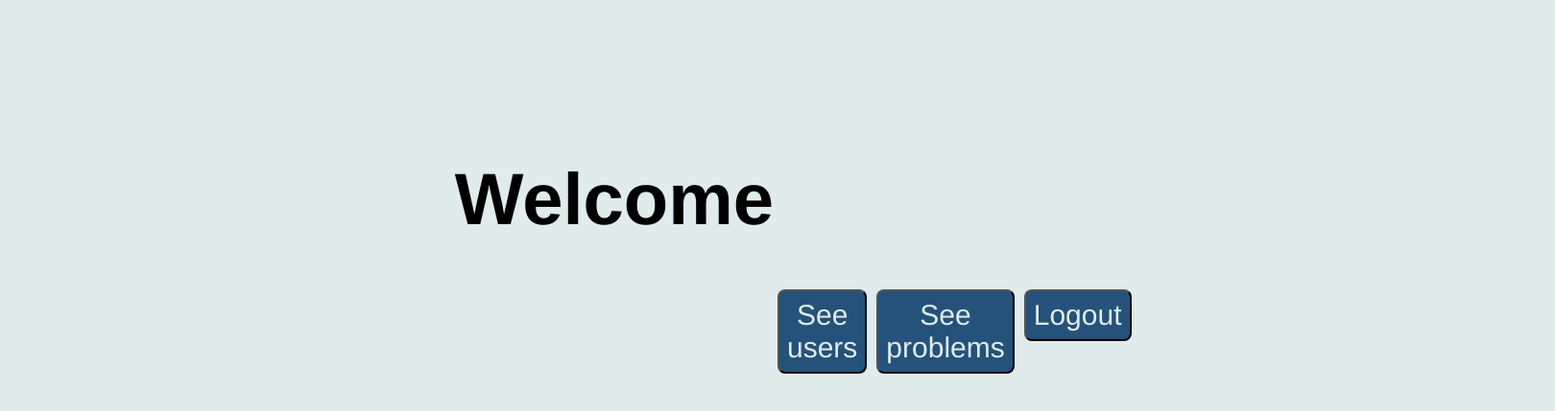
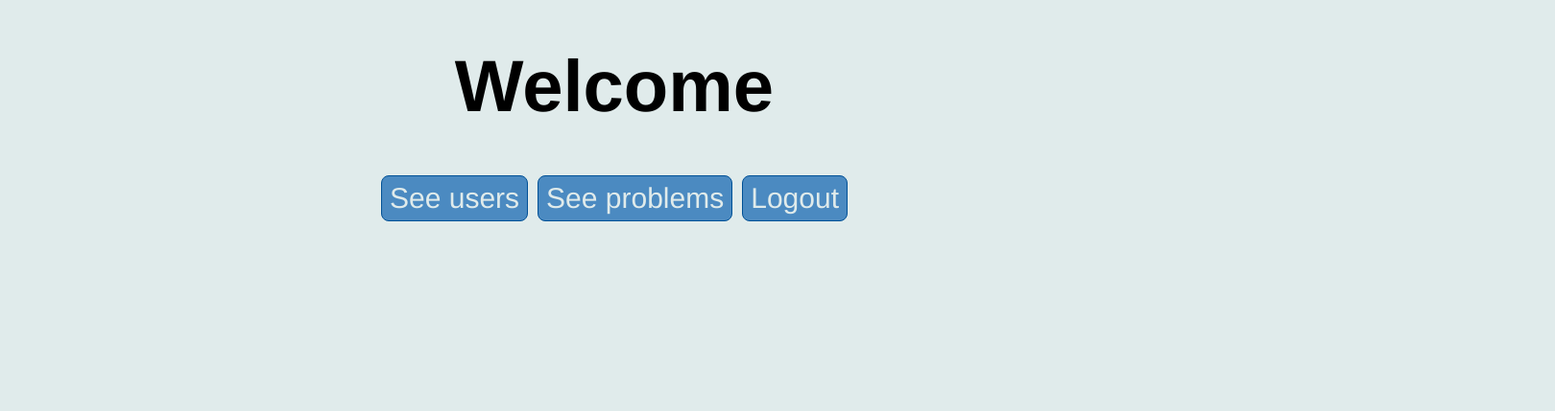
Before and after one commit to declanmcm/gotecqfe-ts, a React (Create React App) app: page /judge-manager/app in a window 1280 px wide. Shown: the part 287-716 px from the top of the page at 96% size, 1620 px wide, since content can reach past the window. Built offline with nearby package versions, Linux system fonts and the light colour scheme.

Commit message:
feat: button style reconcile

```diff
--- a/src/components/Header.tsx
+++ b/src/components/Header.tsx
@@ -1,26 +1,30 @@
 import { useNavigate } from "react-router-dom";
 import styled from "styled-components";
+import { BaseButton } from "./styled";
 
-const Button = styled.button`
+const Button = styled(BaseButton)`
   font-size: 30px;
-  background-color: var(--button-colour);
-  color: var(--text-light);
-  font-family: Helvetica;
   border-radius: 4px;
-  padding: 8px;
-  cursor: pointer;
 `;
 
 const HeaderTag = styled.header`
   display: flex;
   justify-content: space-between;
+  gap: 15px;
   background-color: var(--header-color);
-  position: fixed;
+  border-bottom: 1px solid var(--border-colour);
+  box-shadow: 0 1px 2px 0px #777;
+  position: sticky;
+  top: 0;
   width: 100%;
+  padding: 15px;
+  box-sizing: border-box;
 `;
 
 const Wrapper = styled.div`
-  margin: 15px;
+  &.pull-right {
+    margin-left: auto;
+  }
   &:hover ${Button} {
     background-color: var(--button-hover);
   }
@@ -36,25 +40,18 @@ export default function Header({ text }: { text: string }) {
   }
 
   return (
-    <div>
     <HeaderTag>
-        <div style={{display: 'flex'}}>
       <Wrapper>
         <Button onClick={() => navigate("/judge-manager/app")}>Home</Button>
       </Wrapper>
       <Wrapper>
         <Button onClick={handleChange}>{text}</Button>
       </Wrapper>
-        </div>
-        <Wrapper>
+      <Wrapper className="pull-right">
         <Button onClick={() => navigate("/judge-manager/auth")}>
           Logout
         </Button>
       </Wrapper>
     </HeaderTag>
-      <div style = {{padding: 40}}>
-
-      </div>
-    </div>
   );
 }
--- a/src/components/Pagination.tsx
+++ b/src/components/Pagination.tsx
@@ -1,32 +1,25 @@
 import styled from 'styled-components';
+import { BaseButton } from './styled';
 
-const SmallButton = styled.button`
+const SmallButton = styled(BaseButton)`
     font-size: 15px;
-    background-color: var(--button-colour);
-    color: var(--text-light);
-    font-family: Helvetica;
     border-radius: 3px;
     padding: 4px;
-    cursor: pointer;
 `;
 
-const SmallButtonActive = styled.button`
-    font-size: 15px;
+const SmallButtonActive = styled(SmallButton)`
     background-color: var(--selected-colour);
-    color: var(--text-light);
-    font-family: Helvetica;
-    border-radius: 3px;
-    padding: 4px;
-    cursor: pointer;
 `;
 
 const ButtonContainer = styled.div`
     display: flex;
-    justify-content: space-around;
+    gap: 10px;
     padding-bottom: 10px;
+    justify-content: center;
 `;
 
 const Wrapper = styled.div`
+  font-size: 0;
   &:hover ${SmallButton} {
     background-color: var(--button-hover);
   }
@@ -46,7 +39,7 @@ type PaginationProps = {
 export default function Pagination({ setCurrentPage, currentPage, surroundingPages, totalPages }: PaginationProps) {
 
     function handlePageChange(newPage: number) {
-        if (newPage < 1) newPage = 0;
+        if (newPage < 1) newPage = 1;
         else if (totalPages && newPage > totalPages) newPage = totalPages;
         setCurrentPage(newPage);
     }
--- /dev/null
+++ b/src/components/styled.tsx
@@ -0,0 +1,12 @@
+import styled from "styled-components";
+
+export const BaseButton = styled.button`
+  background-color: var(--button-colour);
+  color: var(--text-light);
+  font-family: Helvetica, sans-serif;
+  padding: 8px;
+  border: 1px solid var(--button-border-colour);
+  border-radius: 8px;
+  line-height: 1;
+  cursor: pointer;
+`
--- a/src/index.css
+++ b/src/index.css
@@ -20,8 +20,9 @@ code {
   --border-colour: grey;
   --text-light: #e0ebeb;
   --text-dark: black;
-  --button-colour: #24527a;
-  --button-hover: #3676ae;
+  --button-colour: #4b8ac1;
+  --button-hover: #599ad2;
+  --button-border-colour: #005096;
   --button-active-hover: #7777f4;
   --selected-colour: #2424c7;
   --item-hover-colour: #2c72c8;
--- a/src/pages/JudgeApp.tsx
+++ b/src/pages/JudgeApp.tsx
@@ -1,30 +1,23 @@
 import { useNavigate } from "react-router-dom";
 import styled from "styled-components";
+import { BaseButton } from "../components/styled";
 
 const Heading = styled.h1`
   text-align: center;
   font-family: Helvetica, sans-serif;
   color: var(--text-dark);
-  padding-top: 400px;
   font-size: 76px;
 `;
 
 const ButtonContainer = styled.div`
   display: flex;
-  justify-content: space-around;
   gap: 10px;
-  padding-left: 810px;
-  padding-right: 810px;
+  align-self: center;
 `;
 
-const Button = styled.button`
+const Button = styled(BaseButton)`
   font-size: var(--text-6x);
-  background-color: var(--button-colour);
-  color: var(--text-light);
-  font-family: Helvetica, sans-serif;
   border-radius: 8px;
-  padding: 8px;
-  cursor: pointer;
 `;
 
 const Wrapper = styled.div`
@@ -33,12 +26,19 @@ const Wrapper = styled.div`
   }
 `;
 
+const JudgeAppContainer = styled.div`
+  height: 100vh;
+  width: 100vw;
+  display: flex;
+  flex-direction: column;
+  justify-content: center;
+`
+
 function JudgeApp() {
   const navigate = useNavigate();
 
   return (
-    <div>
-      <div>
+    <JudgeAppContainer>
       <Heading>Welcome</Heading>
       <ButtonContainer>
       <Wrapper>
@@ -57,8 +57,7 @@ function JudgeApp() {
         </Button>
         </Wrapper>
       </ButtonContainer>
-      </div>
-    </div>
+    </JudgeAppContainer>
   );
 }
 
--- a/src/pages/List.tsx
+++ b/src/pages/List.tsx
@@ -15,6 +15,7 @@ import {
   ProblemResponse,
   ExpiredTokenResponse,
 } from "../models";
+import { BaseButton } from "../components/styled";
 
 const url = "https://34.124.232.186:5000/";
 
@@ -65,14 +66,8 @@ const GridContainer = styled.div`
   grid-template-columns: repeat(auto-fill, minmax(440px, 1fr));
 `;
 
-const AppButton = styled.button`
+const AppButton = styled(BaseButton)`
   font-size: var(--text-6x);
-  background-color: var(--button-colour);
-  color: var(--text-light);
-  font-family: Helvetica;
-  border-radius: 8px;
-  padding: 8px;
-  cursor: pointer;
 `;
 
 const SelectedItem = styled.div`
--- a/src/pages/ProblemData.tsx
+++ b/src/pages/ProblemData.tsx
@@ -2,7 +2,7 @@ import { useNavigate } from "react-router-dom";
 import { useEffect } from "react";
 import { Problem } from "../models";
 import styled from "styled-components";
-import { getNameOfDeclaration } from "typescript";
+import { BaseButton } from "../components/styled";
 
 const ButtonContainer = styled.div`
   display: flex;
@@ -10,14 +10,8 @@ const ButtonContainer = styled.div`
   justify-content: space-around;
 `;
 
-const Button = styled.button`
+const Button = styled(BaseButton)`
   font-size: var(--text-3x);
-  background-color: var(--button-colour);
-  color: var(--text-light);
-  font-family: Helvetica, sans-serif;
-  border-radius: 4px;
-  padding: 8px;
-  cursor: pointer;
 `;
 
 const TextContainer = styled.div`
--- a/src/pages/UserData.tsx
+++ b/src/pages/UserData.tsx
@@ -1,6 +1,7 @@
 import { useEffect } from "react";
 import { User, Problem } from "../models";
 import styled from "styled-components";
+import { BaseButton } from "../components/styled";
 
 const ButtonContainer = styled.div`
   display: flex;
@@ -9,14 +10,9 @@ const ButtonContainer = styled.div`
   gap: 15px;
 `;
 
-const Button = styled.button`
+const Button = styled(BaseButton)`
   font-size: var(--text-3x);
-  background-color: var(--button-colour);
-  color: var(--text-light);
-  font-family: Helvetica, sans-serif;
   border-radius: 4px;
-  padding: 8px;
-  cursor: pointer;
 `;
 
 const Container = styled.div`
```
Lines whose indentation alone changed are shown as unchanged.
